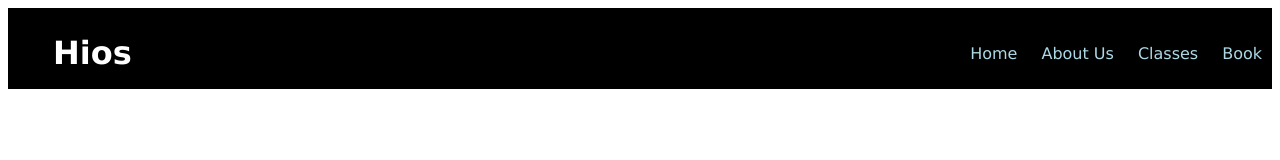
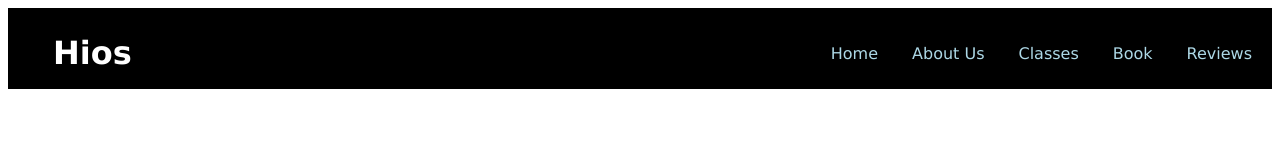
Before and after one commit to thebestnosa/navigation, a plain HTML site: page index.html in a window 1280 px wide. Drawn offline with Linux system fonts and the light colour scheme.

Commit message:
This is the news update

```diff
--- a/index.html
+++ b/index.html
@@ -17,6 +17,7 @@
                         <li><a href="#">About Us</a></li>
                         <li><a href="#">Classes</a></li>
                         <li><a href="#">Book</a></li>
+                        <li><a href="#">Reviews</a></li>
                     </ul>
                 </div>
 
--- a/style.css
+++ b/style.css
@@ -17,6 +17,7 @@
     font-family: Verdana, Geneva, Tahoma, sans-serif;
     padding-left: 40px;
 
+
 }
 
 ul {
@@ -29,6 +30,7 @@ li {
     display: inline-block;
     padding: 10px;
     font-family:Verdana, Geneva, Tahoma, sans-serif;
+    padding-right: 20px;
 
 }
 
```
